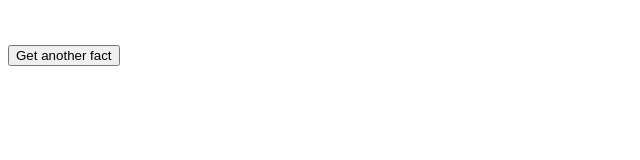
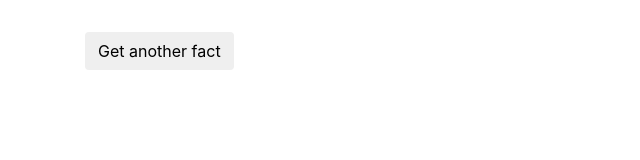
Before and after one commit to FriendlyUser1/catfacts, a plain HTML site: page index.html in a window 1280 px wide. Shown: the whole page, without its empty margins (0-640 px from the left). Drawn offline with Linux system fonts and the light colour scheme; files that its build step writes are made by us from their sources.

Commit message:
Update index.html

```diff
--- a/index.html
+++ b/index.html
@@ -5,14 +5,16 @@
   <meta http-equiv="X-UA-Compatible" content="IE=edge">
   <meta name="viewport" content="width=device-width, initial-scale=1.0">
   <title>Cat facts</title>
-  <link rel="stylesheet" href="./style.css" />
-  <script src="./app.js"></script>
+  <link rel="stylesheet" href="./css/style.css" />
+  <link rel="stylesheet" href="./css/bootstrap.css" />
+  <script src="./js/app.js"></script>
+  <script src="./js/bootstrap.js"></script>
 </head>
 <body onload="getInfo()">
   <div class="container">
     <img id="cat-img"/>
     <h3 id="cat-fact"></h3>
-    <button class="btn">Get another fact</button>
+    <button class="btn" onclick="getInfo()">Get another fact</button>
   </div>
 </body>
 </html>
```
